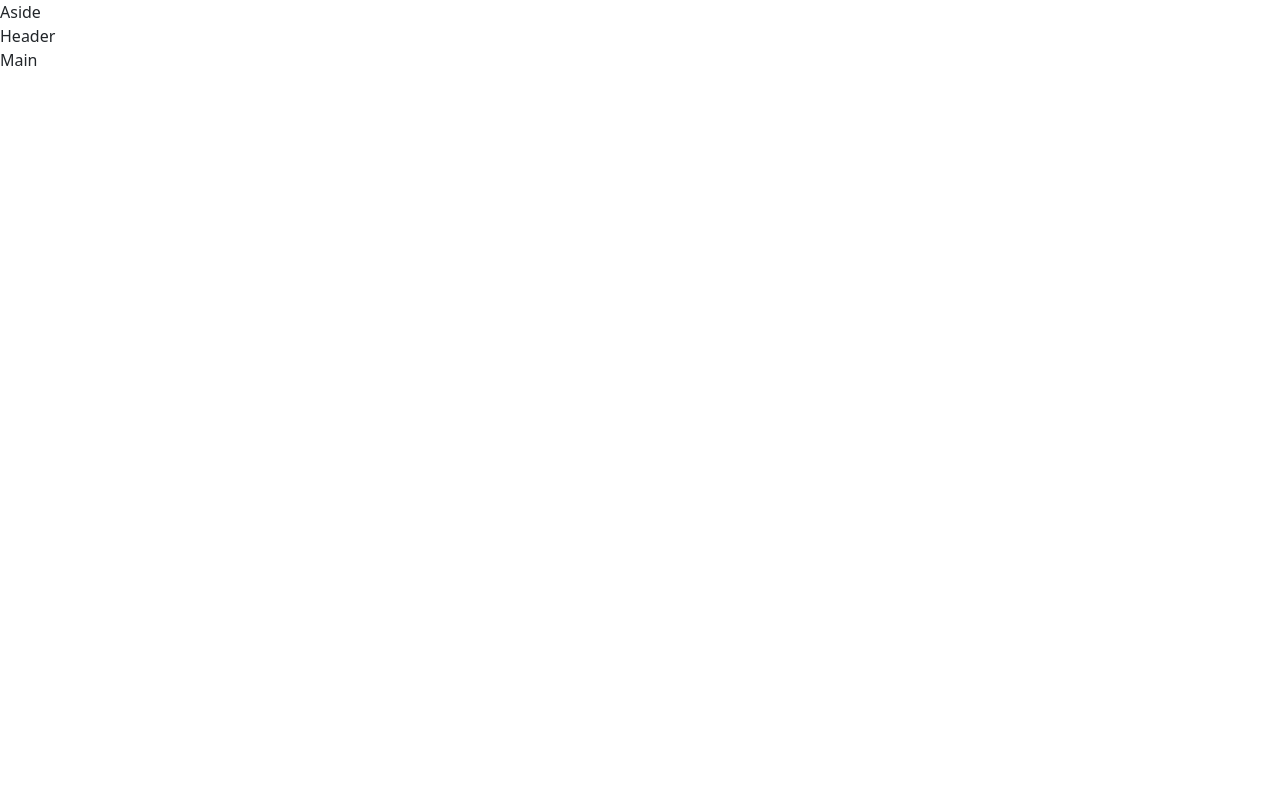
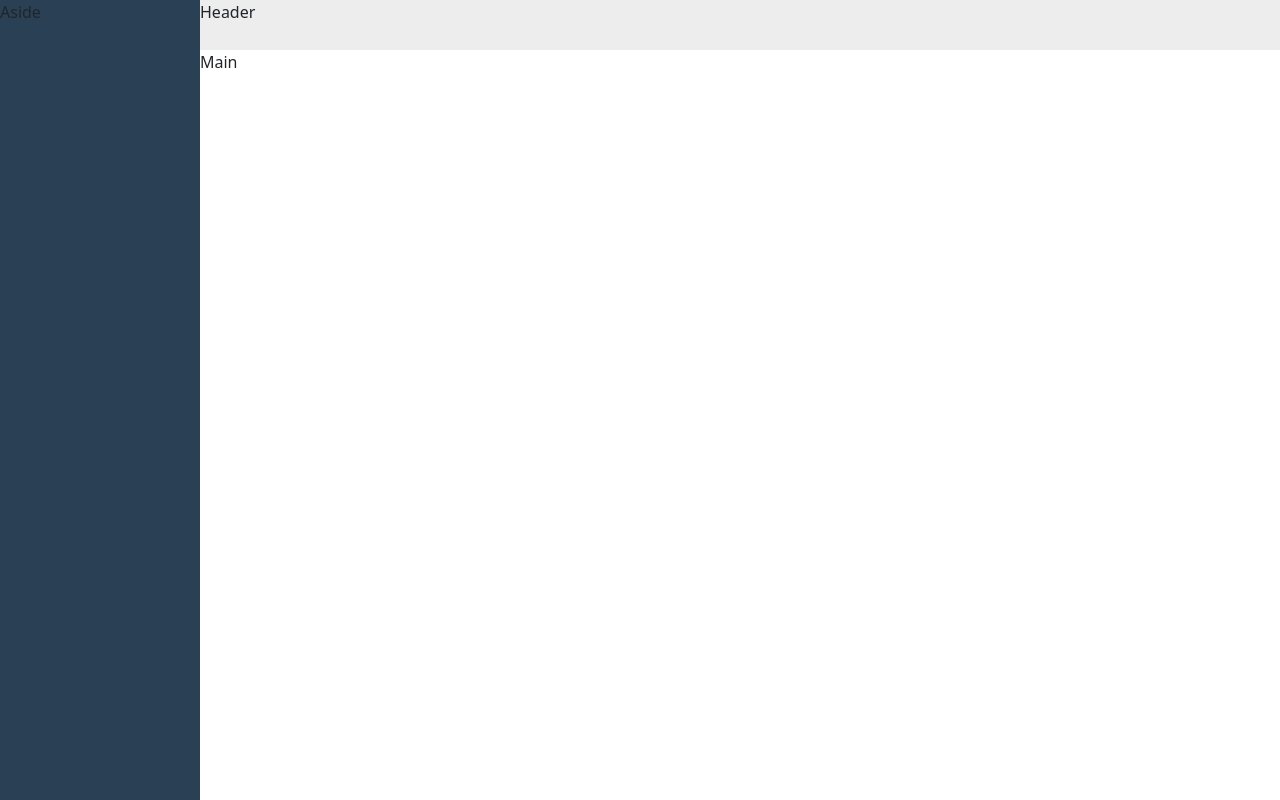
Before and after one commit to AlessandroCingolani/dashboard-vue, a Vue app: page / in a window 1280 px wide. Built offline with nearby package versions, Linux system fonts and the light colour scheme.

Commit message:
[add]:dashboard layout

```diff
--- a/scss/main.scss
+++ b/scss/main.scss
@@ -0,0 +1,21 @@
+.ac_container {
+  height: 100vh;
+}
+
+aside {
+  background-color: rgb(42, 64, 84);
+  width: 200px;
+  height: 100%;
+}
+
+header {
+  width: calc(100% - 200px);
+  height: 50px;
+  background-color: rgb(237, 237, 237);
+}
+
+main {
+  width: calc(100% - 200px);
+  height: calc(100% - 50px);
+  overflow: auto;
+}
--- a/src/App.vue
+++ b/src/App.vue
@@ -1,10 +1,3 @@
-<template>
-
-  <Aside />
-  <Header/>
-  <Main/>
-</template>
-
 <script>
 import Aside from './components/Aside.vue'
 import Header from './components/Header.vue'
@@ -20,6 +13,14 @@ export default {
 }
 </script>
 
+<template>
+  <div class="ac_container d-flex flex-column  flex-wrap">
+    <Aside />
+    <Header/>
+    <Main/>
+  </div>
+</template>
+
 <style lang="scss">
    @use '../scss/main.scss';
 </style>
--- a/src/components/Header.vue
+++ b/src/components/Header.vue
@@ -6,7 +6,7 @@ export default {
 
 
 <template>
-<header>Header</header>
+  <header>Header</header>
 </template>
 
 
--- a/src/components/Main.vue
+++ b/src/components/Main.vue
@@ -6,7 +6,9 @@ export default {
 
 
 <template>
-<main>Main</main>
+
+  <main>Main</main>
+
 </template>
 
 
```
